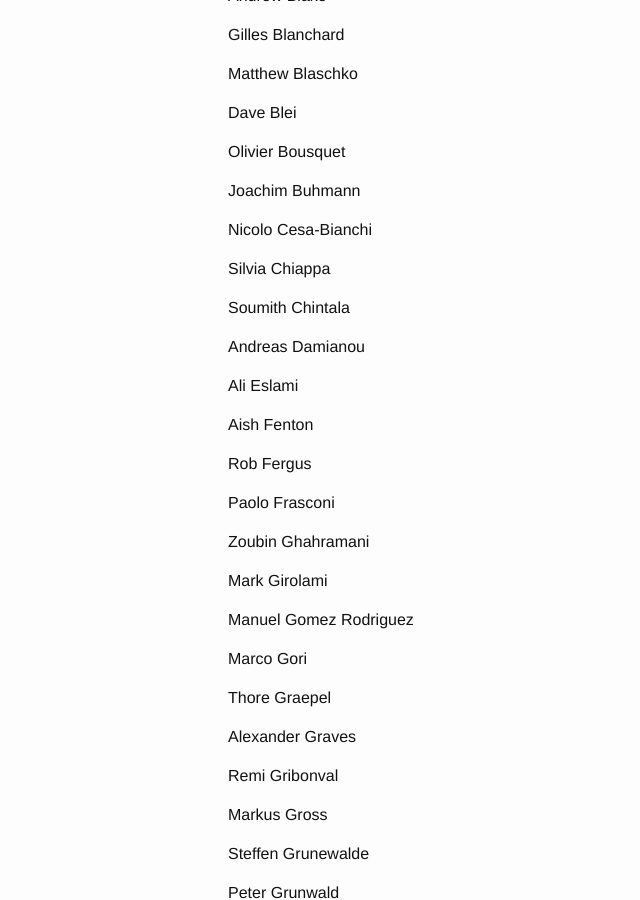
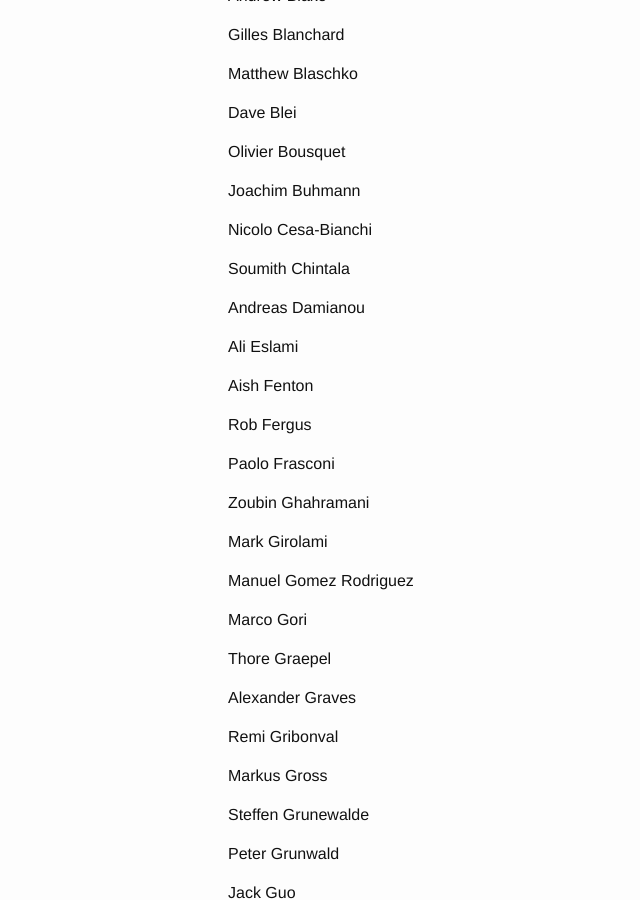
Before and after one commit to dalimeeting/dalimeeting.github.io, a Jekyll site: the page built from participants.html, in a window 1280 px wide and 900 px high, scrolled down 1072 px. Shown: the whole window, without its empty margins (42-682 px from the left). Built offline with Jekyll 4.4.1, drawn with Linux system fonts in a browser that asks for light colours; some of the changed text lies outside the part shown.

```diff
--- a/_data/participants.yml
+++ b/_data/participants.yml
@@ -18,7 +18,6 @@
 - Olivier Bousquet
 - Joachim Buhmann
 - Nicolo Cesa-Bianchi
-- Silvia Chiappa
 - Soumith Chintala
 - Andreas Damianou
 - Ali Eslami
@@ -70,7 +69,7 @@
 - Mike Osborne
 - Jonas Peters
 - Marek Petrik
-- sonia petrone
+- Sonia Petrone
 - Joelle Pineau
 - Massimiliano Pontil
 - Doina Precup
```
